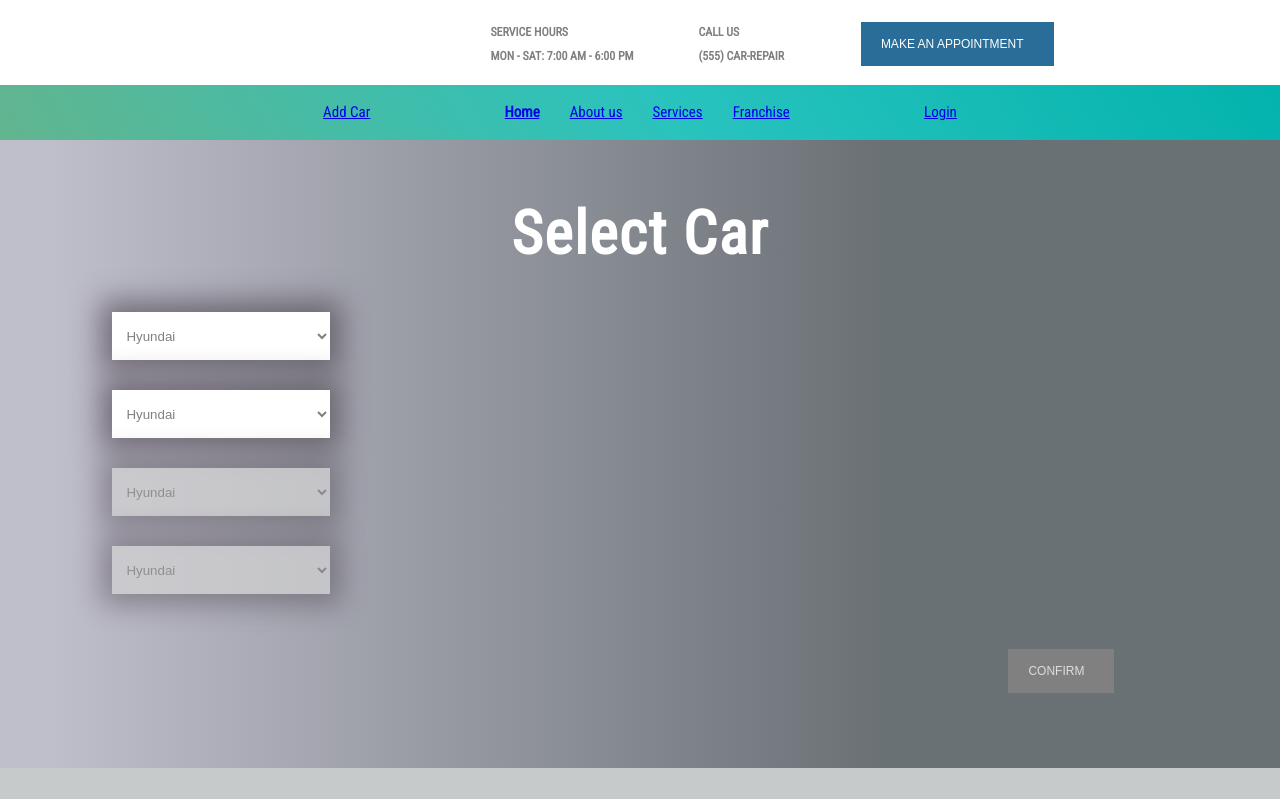
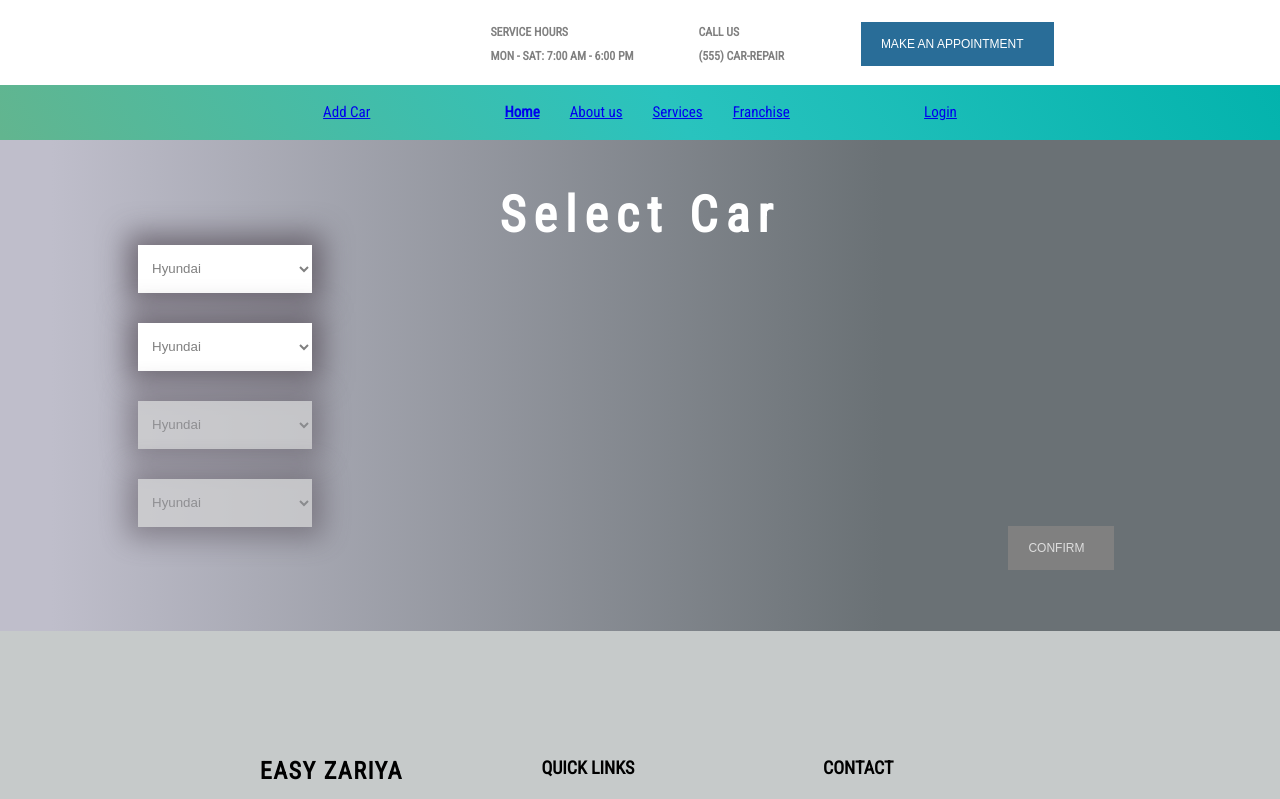
Before and after one commit to easyzariyaDeveloper/CustomerPortal, a React app: page /add-car in a window 1280 px wide. Shown: the top 799 px of the page. Built offline with nearby package versions, Linux system fonts and the light colour scheme.

Commit message:
made use of flex

```diff
--- a/src/Component/AddCar/AddCarForm/styles.js
+++ b/src/Component/AddCar/AddCarForm/styles.js
@@ -1,9 +1,6 @@
 import styled from "styled-components";
 
 export const StyledForm = styled.form`
-  position: absolute;
-  left: 8%;
-  top: 25%;
   width: 17%;
   display: flex;
   flex-direction: column;
--- a/src/Component/AddCar/styles.js
+++ b/src/Component/AddCar/styles.js
@@ -5,8 +5,11 @@ const base_spacing = "10";
 
 export const AddCarPageWrapper = styled.div`
   background-size: cover;
-  min-height: 500px;
+  display: flex;
   position: relative;
+  align-items: flex-start;
+
+  // min-height: 500px;
   text-align: center;
   background: rgb(191, 190, 203);
   background: linear-gradient(
@@ -14,14 +17,21 @@ export const AddCarPageWrapper = styled.div`
     rgba(191, 190, 203, 1) 4%,
     rgba(106, 113, 117, 1) 69%
   );
-  padding: 5% 0;
+  padding: 7% 10%;
 `;
 
 export const AddCarPageHeader = styled.h1`
+  text-align: center;
   font-weight: bold;
-  font-size: 60px;
   color: white;
-  letter-spacing: 1.6px;
+  font-size: 50px;
+  position: absolute;
+  top: 50px;
+  left: 0;
+  right: 0;
+  font-weight: bold;
+  color: white;
+  letter-spacing: 8px;
   text-transform: capitalize;
 `;
 
--- a/src/Component/Service/styles.js
+++ b/src/Component/Service/styles.js
@@ -27,8 +27,9 @@ export const ServicePageHeader = styled.h1`
 `;
 
 export const ServiceData = styled.section`
-  width: 300px;
-  height: fit-content;
+  width: 24%;
+  max-width: 300px;
+  height: 300px;
   background: white;
   line-height: 1.75em;
   padding: 40px 40px 15px 40px;
```
Also changed, not shown: src/Reducer/Constants/index.js (renamed from src/Constants/index.js).
